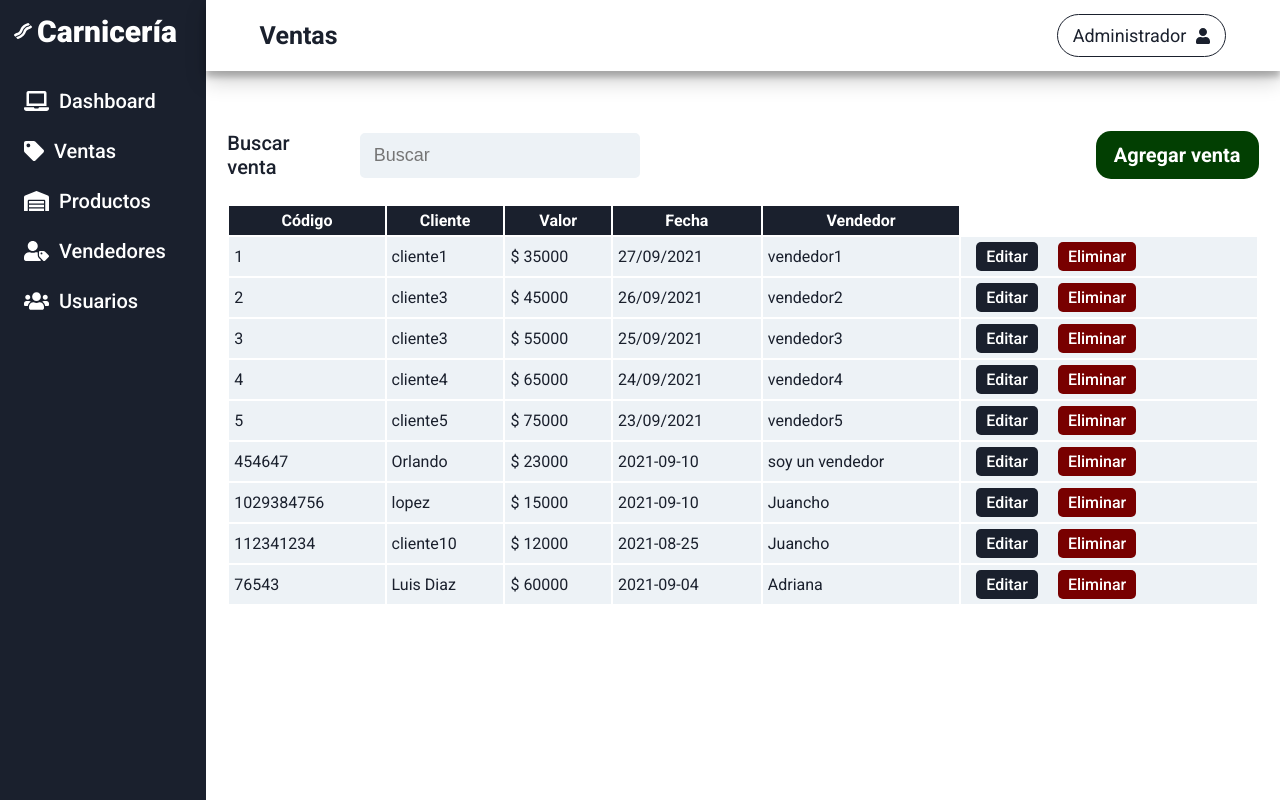
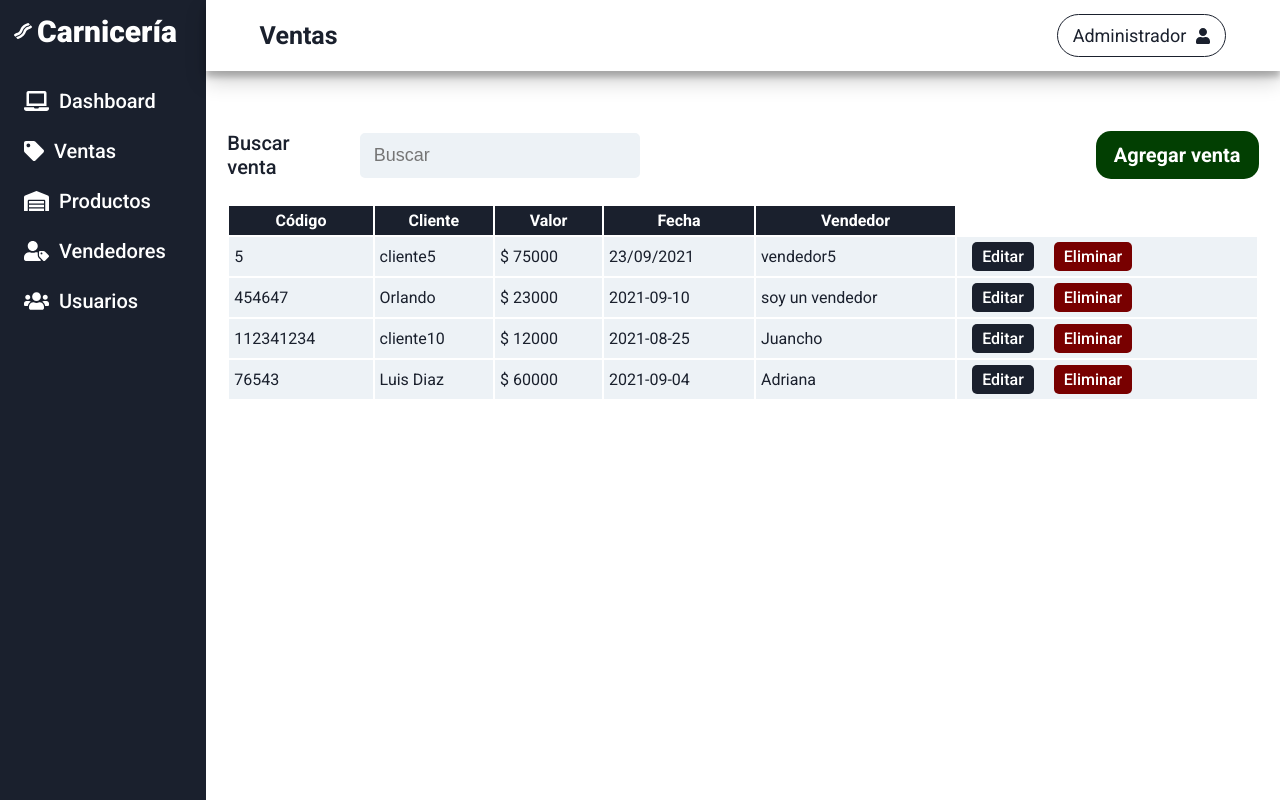
Before and after one commit to santiagovasquez1/Wired_In, a React (Create React App) app in the folder frontend/: page /ventas in a window 1280 px wide. Built offline with nearby package versions, Linux system fonts and the light colour scheme; data requests are answered from the project's data file.

Commit message:
Elimina ventas de la api y de la interfaz

```diff
--- a/frontend/db.json
+++ b/frontend/db.json
@@ -1,37 +1,5 @@
 {
   "ventas": [
-    {
-      "valor": 35000,
-      "fecha": "27/09/2021",
-      "cedula": 10191118,
-      "cliente": "cliente1",
-      "vendedor": "vendedor1",
-      "id": 1
-    },
-    {
-      "valor": 45000,
-      "fecha": "26/09/2021",
-      "cedula": 10191117,
-      "cliente": "cliente3",
-      "vendedor": "vendedor2",
-      "id": 2
-    },
-    {
-      "valor": 55000,
-      "fecha": "25/09/2021",
-      "cedula": 10191116,
-      "cliente": "cliente3",
-      "vendedor": "vendedor3",
-      "id": 3
-    },
-    {
-      "valor": 65000,
-      "fecha": "24/09/2021",
-      "cedula": 10191115,
-      "cliente": "cliente4",
-      "vendedor": "vendedor4",
-      "id": 4
-    },
     {
       "valor": 75000,
       "fecha": "23/09/2021",
@@ -47,14 +15,6 @@
       "cliente": "Orlando",
       "cedula": 10293847,
       "vendedor": "soy un vendedor"
-    },
-    {
-      "id": 1029384756,
-      "valor": 15000,
-      "fecha": "2021-09-10",
-      "cliente": "lopez",
-      "cedula": 234567,
-      "vendedor": "Juancho"
     },
     {
       "id": 112341234,
--- a/frontend/package.json
+++ b/frontend/package.json
@@ -15,6 +15,7 @@
     "react-scripts": "4.0.3",
     "redux": "^4.1.1",
     "redux-thunk": "^2.3.0",
+    "sweetalert2": "^11.1.7",
     "web-vitals": "^1.1.2"
   },
   "scripts": {
--- a/frontend/src/components/layout/ventas/Venta.js
+++ b/frontend/src/components/layout/ventas/Venta.js
@@ -1,8 +1,53 @@
 import React from 'react';
 import './Ventas.css';
+import Swal from 'sweetalert2';
+import axios from 'axios';
+import { useHistory } from 'react-router-dom';
 
-const Venta = ({ venta }) => {
+const Venta = ({ venta, ventas, guardarVentas }) => {
 	const { valor, fecha, cliente, vendedor, id } = venta;
+	const history = useHistory();
+
+	// funcion eliminar venta
+	const eliminarVenta = async (id) => {
+		try {
+			await axios({
+				method: 'delete',
+				url: `http://localhost:4000/ventas/${id}`,
+			});
+
+			// mostrar alerta
+			Swal.fire('¡Eliminada!', 'La venta se eliminó correctamente.', 'success');
+		} catch (error) {
+			console.log(error);
+		}
+	};
+
+	// cambiar el estado de las ventas
+	const eliminarVentaDelEstado = (id) => {
+		guardarVentas(ventas.filter((ventaState) => ventaState.id !== id));
+	};
+
+	// funcion confirmar eliminar venta
+	const confirmarEliminarVenta = (id) => {
+		Swal.fire({
+			title: '¿Estás seguro?',
+			text: '¡La venta eliminada no se puede recuperar!',
+			icon: 'warning',
+			showCancelButton: true,
+			confirmButtonColor: '#3085d6',
+			cancelButtonColor: '#d33',
+			confirmButtonText: '¡Sí, eliminar!',
+		}).then((result) => {
+			if (result.isConfirmed) {
+				eliminarVenta(id);
+
+				// eliminar venta del estado
+				eliminarVentaDelEstado(id);
+				history.push('/ventas');
+			}
+		});
+	};
 
 	return (
 		<tr>
@@ -17,7 +62,11 @@ const Venta = ({ venta }) => {
 				<button className="btn btn-editar" type="button">
 					Editar
 				</button>
-				<button className="btn btn-eliminar" type="button">
+				<button
+					className="btn btn-eliminar"
+					type="button"
+					onClick={() => confirmarEliminarVenta(id)}
+				>
 					Eliminar
 				</button>
 			</td>
--- a/frontend/src/components/layout/ventas/Ventas.js
+++ b/frontend/src/components/layout/ventas/Ventas.js
@@ -27,8 +27,6 @@ const Ventas = () => {
 		data();
 	}, []);
 
-	// data();
-
 	return (
 		<div className="ventas">
 			<NavbarVentas />
@@ -46,7 +44,14 @@ const Ventas = () => {
 				<tbody className="table-body">
 					{ventas.length === 0
 						? 'No hay ventas'
-						: ventas.map((venta) => <Venta key={venta.id} venta={venta} />)}
+						: ventas.map((venta) => (
+								<Venta
+									key={venta.id}
+									ventas={ventas}
+									guardarVentas={guardarVentas}
+									venta={venta}
+								/>
+						  ))}
 				</tbody>
 			</table>
 		</div>
```
Also changed, not shown: 1 other file (tests, documents, lock files or other folders).
